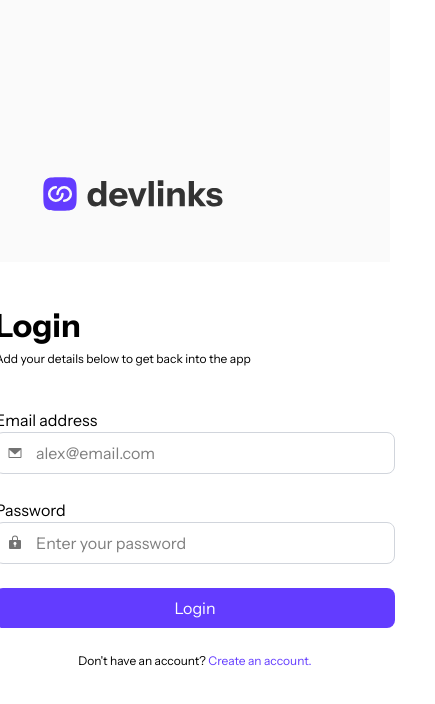
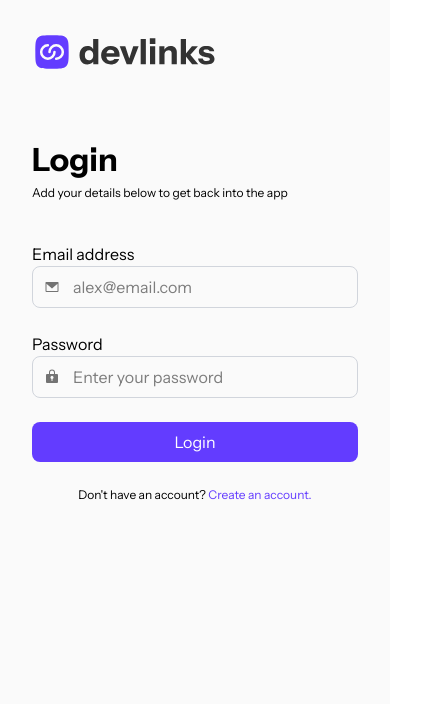
Before and after one commit to cheClaud/devlinks, a React (Vite) app: page / in a window 390 px wide. Shown: the top 704 px of the page, 435 px wide, since content can reach past the window. Built offline with nearby package versions, Linux system fonts and the light colour scheme.

Commit message:
fixed the layout on login page

```diff
--- a/src/pages/login.tsx
+++ b/src/pages/login.tsx
@@ -1,5 +1,5 @@
 import React, { useState } from "react";
-import LargeLogo from '../assets/images/logo-devlinks-large.svg'
+import LargeLogo from "../assets/images/logo-devlinks-large.svg";
 import EmailIcon from "../assets/images/icon-email.svg";
 import PasswordIcon from "../assets/images/icon-password.svg";
 import { Link } from "react-router";
@@ -14,25 +14,21 @@ export default function LoginPage() {
     console.log("Email:", email, "Password:", password);
   };
   return (
-    <div className="flex flex-col justify-center items-center bg-gray-50 h-screen py-[13rem] px-30rem ">
-      <div className="p-[2.5rem] pb-[3rem] w-full">
-        <img
-          src={LargeLogo}
-          alt="DevLinks Logo"
-          className="block ml-0 md:mx-auto"
-        />
-      </div>
+    <div className="flex flex-col md:justify-center items-start md:items-center gap-y-16 md:gap-y-12 bg-gray-50 h-screen py-8 px-8">
+      {/* Logo Container */}
+      <img src={LargeLogo} alt="DevLinks Logo" className="h-10" />
 
-      <div className="p-[2.5rem] bg-white rounded-xl w-[30rem]">
-        <div className="pb-[2.5rem]">
+      {/* Form Container */}
+      <div className="p-0 md:p-10 md:bg-white rounded-xl w-full md:w-119">
+        <div className="pb-10">
           <p className="text-preset-1">Login</p>
           <p className="text-preset-4 ">
             Add your details below to get back into the app
           </p>
         </div>
         <form onSubmit={handleSubmit}>
-          <div className="mb-[1.5rem]">
-            <label htmlFor="email" className="mb-[0.5rem]">
+          <div className="mb-6">
+            <label htmlFor="email" className="mb-2">
               Email address
             </label>
             <div className="relative">
@@ -40,7 +36,9 @@ export default function LoginPage() {
                 <img src={EmailIcon} alt="Email icon" className="" />
               </div>
               <div className="absolute inset-y-0 right-0 pr-3 flex items-center pointer-events-none">
-                <p className="text-xs text-gray-400 invisible">Can't be empty</p>
+                <p className="text-xs text-gray-400 invisible">
+                  Can't be empty
+                </p>
               </div>
               <input
                 type="email"
@@ -49,12 +47,12 @@ export default function LoginPage() {
                 value={email}
                 onChange={(e) => setEmail(e.target.value)}
                 required
-                className="w-full pl-10 p-[0.5rem] border border-gray-300 rounded-[0.5rem]"
+                className="w-full pl-10 p-2 border border-gray-300 rounded-lg"
               />
             </div>
           </div>
-          <div className="mb-[1.5rem]">
-            <label htmlFor="password" className="mb-[0.5rem]">
+          <div className="mb-6">
+            <label htmlFor="password" className="mb-">
               Password
             </label>
             <div className="relative">
@@ -62,7 +60,9 @@ export default function LoginPage() {
                 <img src={PasswordIcon} alt="Password icon" className="" />
               </div>
               <div className="absolute inset-y-0 right-0 pr-3 flex items-center pointer-events-none">
-                <p className="text-xs text-gray-400 invisible">Please check again</p>
+                <p className="text-xs text-gray-400 invisible">
+                  Please check again
+                </p>
               </div>
               <input
                 type="password"
@@ -71,13 +71,13 @@ export default function LoginPage() {
                 value={password}
                 onChange={(e) => setPassword(e.target.value)}
                 required
-                className="w-full pl-10 p-2 border border-gray-300 rounded-[0.5rem]"
+                className="w-full pl-10 p-2 border border-gray-300 rounded-lg"
               />
             </div>
           </div>
           <button
             type="submit"
-            className="mb-[1.5rem] w-full text-white text-center rounded-[0.5rem] p-2 cursor-pointer bg-purple-600"
+            className="mb-6 w-full text-white text-center rounded-lg p-2 cursor-pointer bg-purple-600"
           >
             Login
           </button>
```
